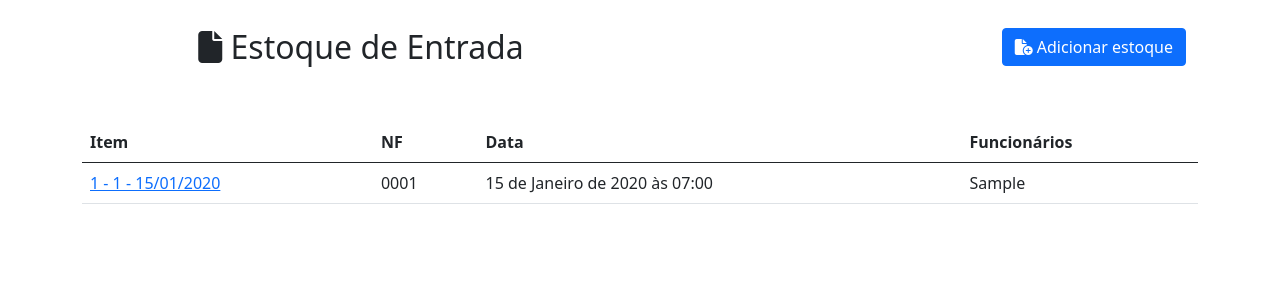
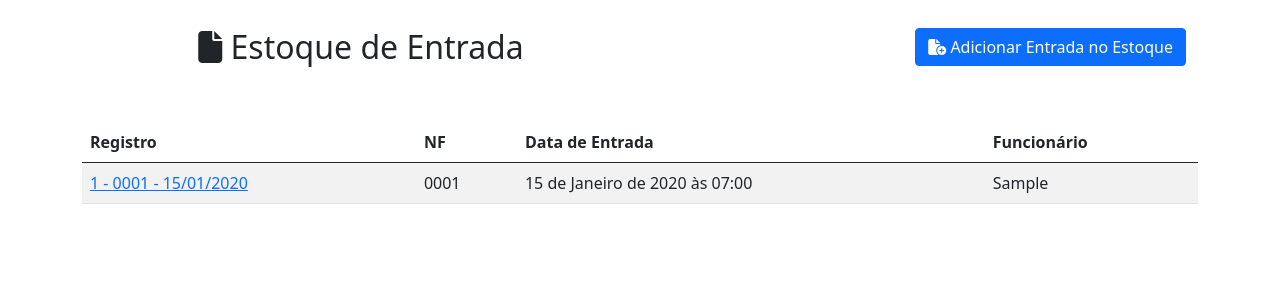
Before and after one commit to xjhfsz/comissao1, a Django app: page /estoque/ in a window 1280 px wide. Shown: the part 56-356 px from the top of the page. Run offline with Django 4.2, Linux system fonts and the light colour scheme; tables that the repository leaves empty hold one stand-in row (values such as "Sample post"); some libraries are stand-ins or nearby versions.

Commit message:
edição template entrada estoque detail

```diff
--- a/projeto/estoque/models.py
+++ b/projeto/estoque/models.py
@@ -19,7 +19,7 @@ class Estoque(TimeStampedModel):
 
     def __str__(self):
         time = self.created.strftime('%d/%m/%Y')
-        return f'{self.pk} - {self.nf} - {time}'
+        return f'{self.pk} - {self.nf_formated()} - {time}'
 
     def get_absolute_url(self):
         return reverse_lazy('estoque:estoque_entrada_detail', kwargs={'pk': self.pk})
--- a/projeto/estoque/templates/estoque_entrada_detail.html
+++ b/projeto/estoque/templates/estoque_entrada_detail.html
@@ -12,7 +12,8 @@
 <hr>
 <br>
 
-<h2><i class="fa-solid fa-file"></i> Entrada: {{ object }}</h2>
+<h4><i class="fa-regular fa-file-lines"></i> Registro de Entrada de estoque: </h4>
+<h2> {{ object }}</h2>
 
 <div class="col-sm-6">
     <table class="table table-user-information">
--- a/projeto/estoque/templates/estoque_entrada_list.html
+++ b/projeto/estoque/templates/estoque_entrada_list.html
@@ -12,7 +12,7 @@
             <span class="pull-right">
                 <a href="#">
                     <button type="button" class="btn btn-primary">
-                        <span><i class="fa-solid fa-file-circle-plus"></i></span> Adicionar estoque
+                        <span><i class="fa-solid fa-file-circle-plus"></i></span> Adicionar Entrada no Estoque
                     </button>
                 </a>
             </span>
@@ -24,13 +24,13 @@
 
 {% if object_list %}
 
-    <table class="table tablle-striped">
+    <table class="table table-striped">
         <thead>
             <tr>
-                <th>Item</th>
+                <th>Registro</th>
                 <th>NF</th>
-                <th>Data</th>
-                <th>Funcionários</th>
+                <th>Data de Entrada</th>
+                <th>Funcionário</th>
             </tr>
         </thead>
         <tbody>
--- a/projeto/produto/templates/produto_detail.html
+++ b/projeto/produto/templates/produto_detail.html
@@ -5,7 +5,7 @@
 <a href="{% url 'produto:produto_list' %}">
     <button type="button" class="btn btn-outline-primary">
         <span class="fa-solid fa-arrow-left-to-line"></span>
-        Voltar
+        Voltar para lista de Produtos
     </button>
 </a>
 <hr>
```
